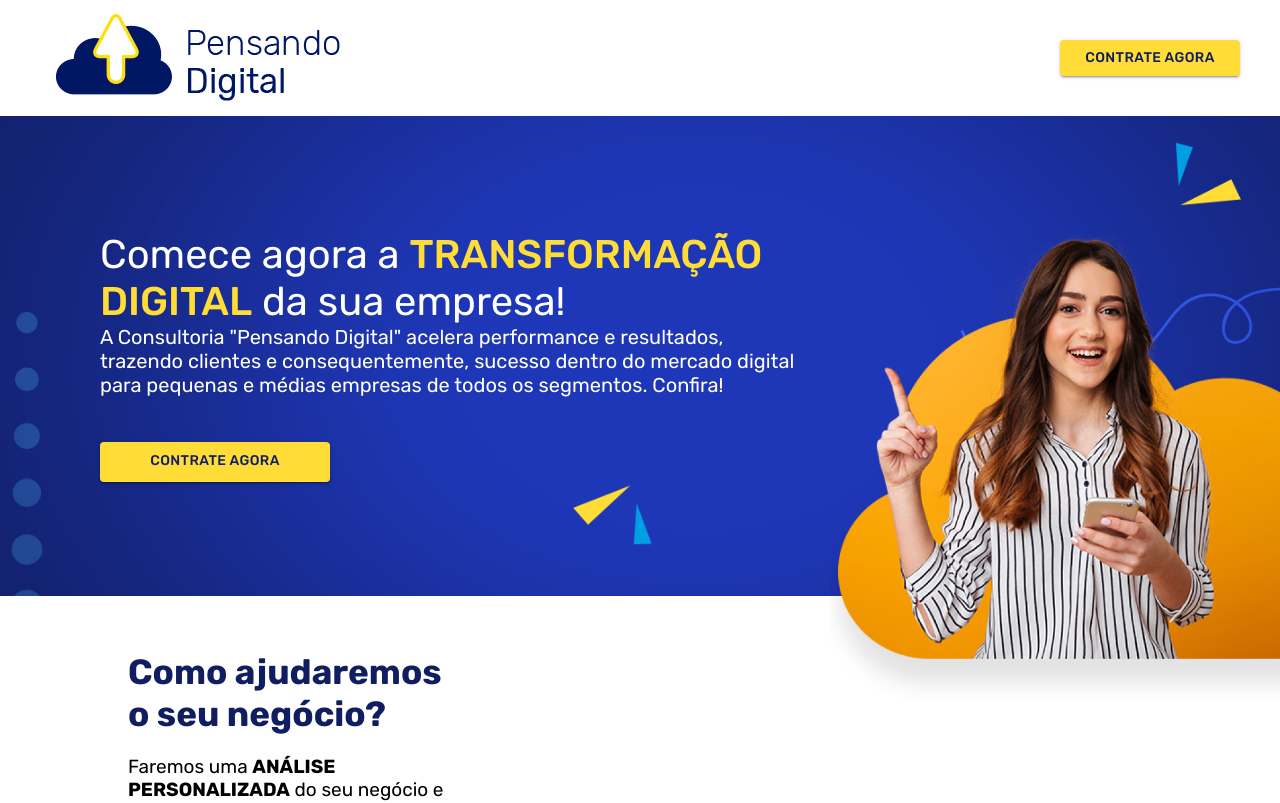
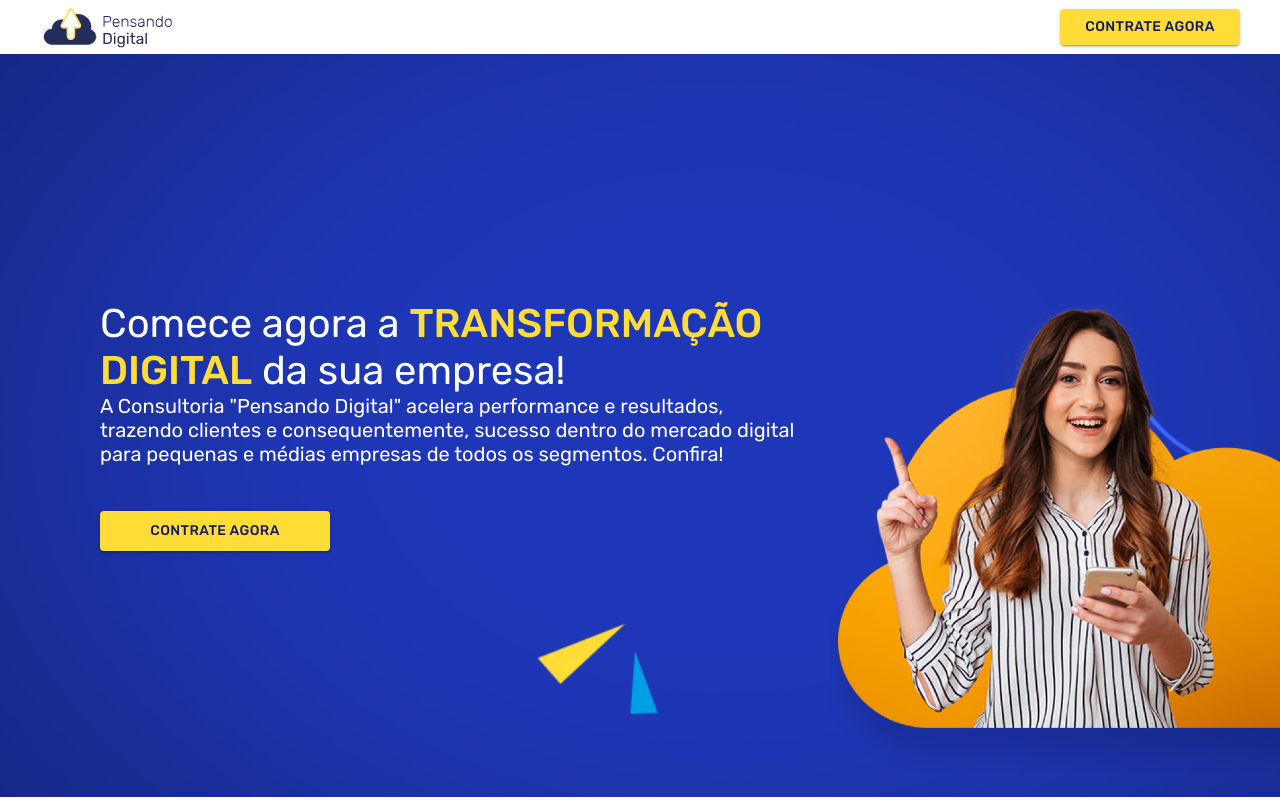
Before and after one commit to Juliancio/show-money-gama-xp31, a React (Create React App) app: page / in a window 1280 px wide. Shown: the top 803 px of the page. Built offline with nearby package versions, Linux system fonts and the light colour scheme.

Commit message:
update logo img

```diff
--- a/src/components/Nav.js
+++ b/src/components/Nav.js
@@ -1,6 +1,6 @@
 import React from 'react';
 
-import Logo from './assets/logo.png';
+import Logo from './assets/logo-pensando.svg';
 import Button from '@material-ui/core/Button';
 import './style.css';
 
@@ -13,7 +13,6 @@ function Nav() {
             <div className="logo">
                 <img src={Logo} alt="Fidelize" />
             </div>
-
             <div className='btn-contrate'>
                 <Button onClick={() => window.open('https://www.sympla.com.br/consultoria-pensando-digital__826707', '_blank')} variant="contained">CONTRATE AGORA</Button>
             </div>
--- a/src/components/style.css
+++ b/src/components/style.css
@@ -9,11 +9,12 @@
 .logo {
     display: flex;
     flex: 1 1 5rem;
+    width: 144px;
+    height: 44px;
 }
 
 
-.logo img {
-}
+
 
 .btn-contrate button {
     background-color: #FFDD36;
@@ -43,7 +44,6 @@
     background-size: cover;
     background-repeat: no-repeat;
     background-position: center;
-    height: 30em;
     color: white;
     display: flex;
     align-items: center;
```
Also changed, not shown: src/components/assets/logo-pensando.svg (added), src/components/assets/logo.png (deleted).
